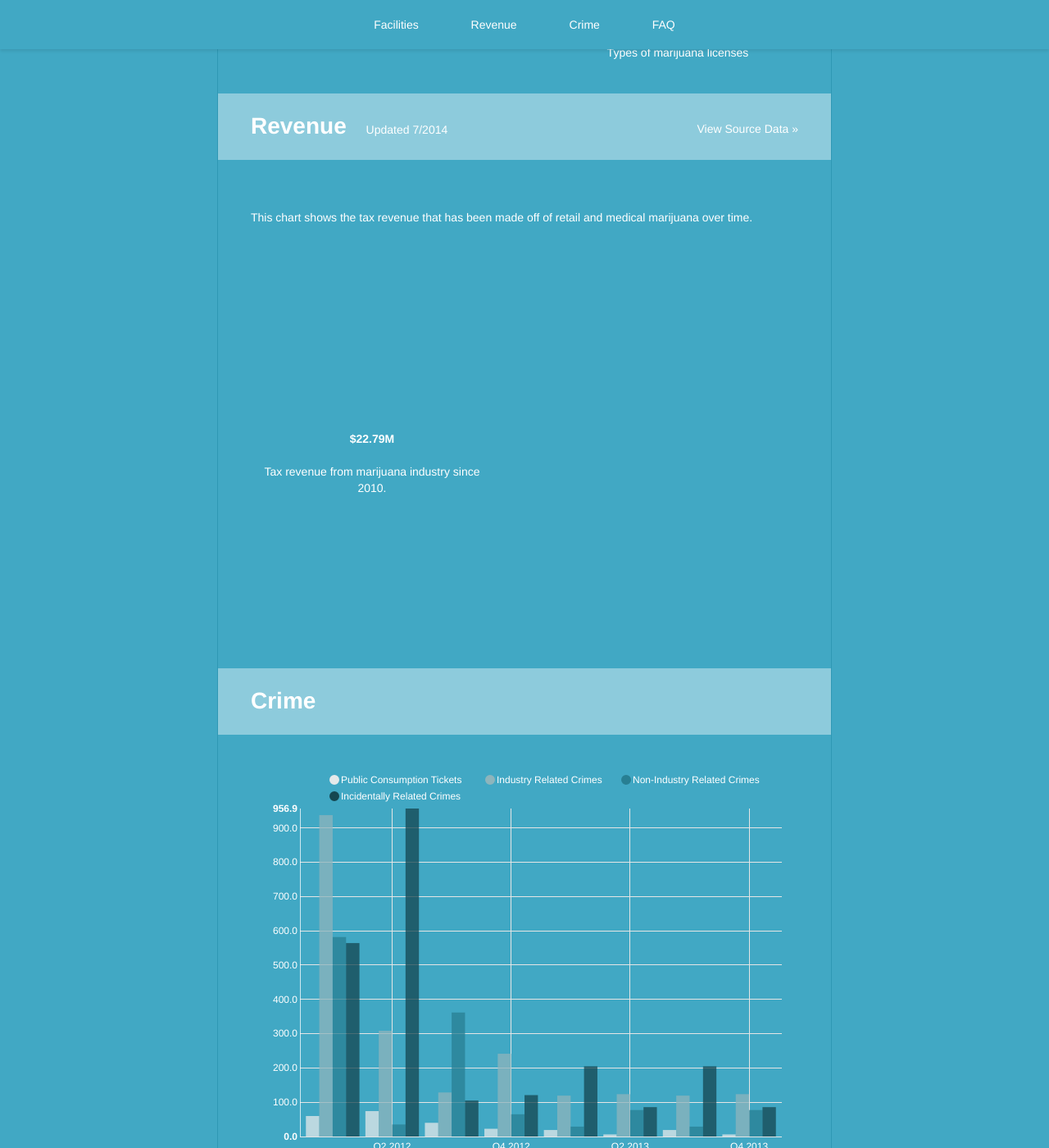
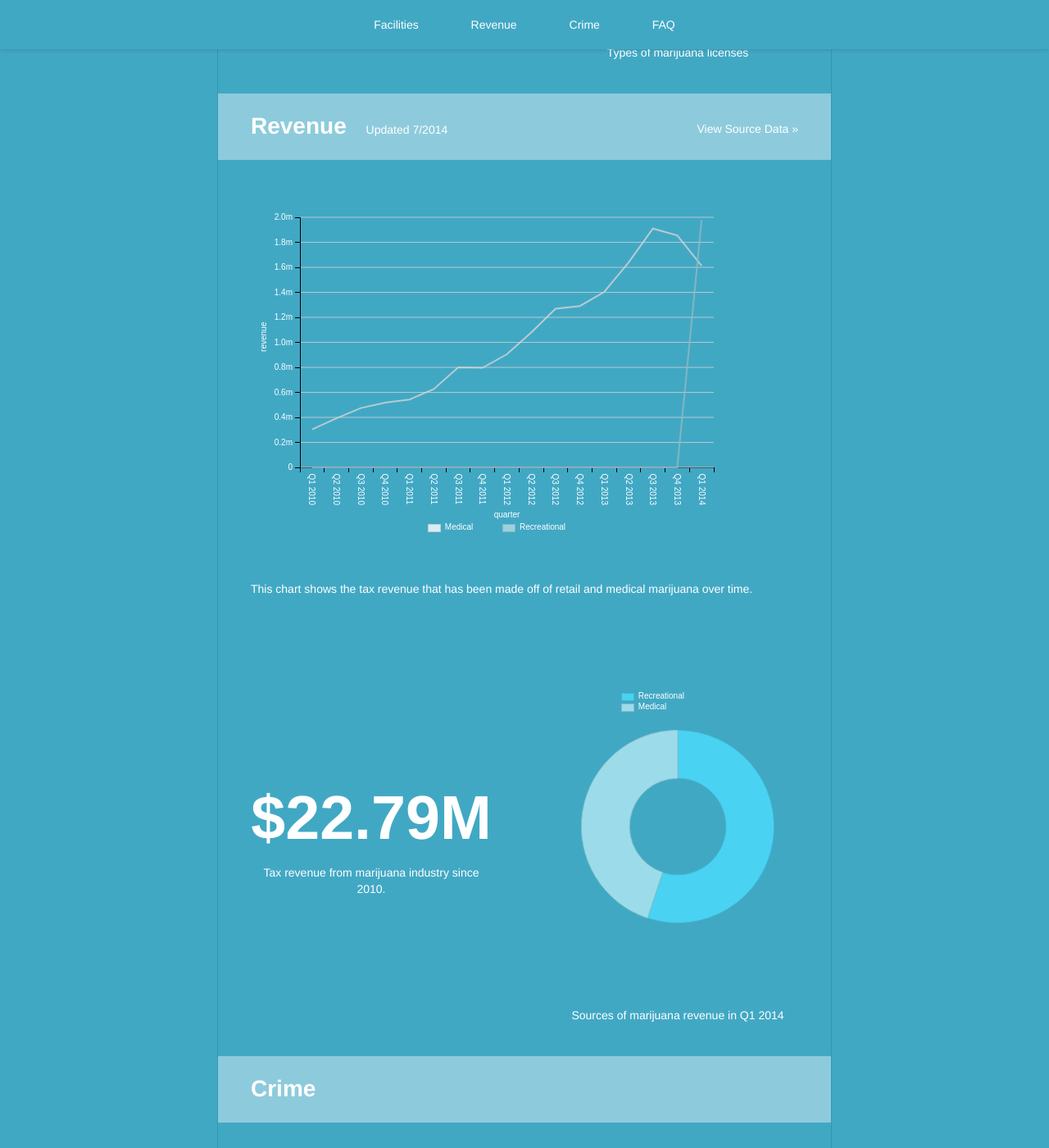
Before and after one commit to boonrs/denver-marijuana-infographic, a Jekyll site: the page built from index.html, in a window 1280 px wide and 1400 px high, scrolled down 980 px. Shown: the whole window at 82% size. Built offline with Jekyll 4.4.1, drawn with Linux system fonts in a browser that asks for light colours; Markdown is read by kramdown in place of the engine named in the settings; some of the changed lines change nothing that is shown.

Commit message:
Update line graph

```diff
--- a/_layouts/default.html
+++ b/_layouts/default.html
@@ -23,7 +23,6 @@
         <script type="text/javascript" src="javascripts/crime.js"></script>
         <script type="text/javascript" src="javascripts/facilities.js"></script>
         <script type="text/javascript" src="javascripts/revenue.js"></script>
-        <script type="text/javascript" src="data/revenue.json"></script>
         <script type="text/javascript" src="data/facilities.json"></script>
         <script type="text/javascript" src="data/crime.json "></script>
 
--- /dev/null
+++ b/data/revenue-over-time.csv
@@ -0,0 +1,35 @@
+quarter,q,year,type,revenue
+Q1 2010,Q1,2010,Recreational,0
+Q1 2010,Q1,2010,Medical,303861
+Q2 2010,Q2,2010,Recreational,0
+Q2 2010,Q2,2010,Medical,392545
+Q3 2010,Q3,2010,Recreational,0
+Q3 2010,Q3,2010,Medical,475078
+Q4 2010,Q4,2010,Recreational,0
+Q4 2010,Q4,2010,Medical,518044
+Q1 2011,Q1,2011,Recreational,0
+Q1 2011,Q1,2011,Medical,542661
+Q2 2011,Q2,2011,Recreational,0
+Q2 2011,Q2,2011,Medical,626904
+Q3 2011,Q3,2011,Recreational,0
+Q3 2011,Q3,2011,Medical,799404
+Q4 2011,Q4,2011,Recreational,0
+Q4 2011,Q4,2011,Medical,796136
+Q1 2012,Q1,2012,Recreational,0
+Q1 2012,Q1,2012,Medical,904886
+Q2 2012,Q2,2012,Recreational,0
+Q2 2012,Q2,2012,Medical,1079088
+Q3 2012,Q3,2012,Recreational,0
+Q3 2012,Q3,2012,Medical,1269030
+Q4 2012,Q4,2012,Recreational,0
+Q4 2012,Q4,2012,Medical,1290688
+Q1 2013,Q1,2013,Recreational,0
+Q1 2013,Q1,2013,Medical,1403100
+Q2 2013,Q2,2013,Recreational,0
+Q2 2013,Q2,2013,Medical,1638400
+Q3 2013,Q3,2013,Recreational,0
+Q3 2013,Q3,2013,Medical,1910021
+Q4 2013,Q4,2013,Recreational,0
+Q4 2013,Q4,2013,Medical,1854905
+Q1 2014,Q1,2014,Recreational,1976928
+Q1 2014,Q1,2014,Medical,1612036
--- a/data/revenue.json
+++ /dev/null
@@ -1,64 +0,0 @@
-var revenue  = {
-  "big_number": {
-    "total-alt": "$22,793,749",
-    "total": "$22.79M",
-    "bold_description": "Tax revenue from marijuana industry since 2010."
-  },
-  "over_time": {
-    "title": "Marijuana Revenue in Denver",
-    "argument": "quarter",
-    "value_label": "millions",
-    "value1": "recreational",
-    "value1_name": "Recreational",
-    "value2": "medical",
-    "value_name": "medical",
-    "value2_name": "Medical",
-    "argument": "quarter",
-    "data": [
-      { quarter: "Q1 2010", recreational: 0, medical: 303861},
-      { quarter: "Q2 2010", recreational: 0, medical: 392545},
-      { quarter: "Q3 2010", recreational: 0, medical: 475078},
-      { quarter: "Q4 2010", recreational: 0, medical: 518044},
-      { quarter: "Q1 2011", recreational: 0, medical: 542661},
-      { quarter: "Q2 2011", recreational: 0, medical: 626904},
-      { quarter: "Q3 2011", recreational: 0, medical: 799404},
-      { quarter: "Q4 2011", recreational: 0, medical: 796136},
-      { quarter: "Q1 2012", recreational: 0, medical: 904886},
-      { quarter: "Q2 2012", recreational: 0, medical: 1079088},
-      { quarter: "Q3 2012", recreational: 0, medical: 1269030},
-      { quarter: "Q4 2012", recreational: 0, medical: 1290688},
-      { quarter: "Q1 2013", recreational: 0, medical: 1403100},
-      { quarter: "Q2 2013", recreational: 0, medical: 1638400},
-      { quarter: "Q3 2013", recreational: 0, medical: 1910021},
-      { quarter: "Q4 2013", recreational: 0, medical: 1854905},
-      { quarter: "Q1 2014", recreational: 1976928, medical: 1612036}
-    ]
-  },
-  "types": {
-    "title": "Where Marijuana Revenue Came From",
-    "description": "Sources of marijuana revenue in Q1 2014",
-    "argument": "strain",
-    "value": "money",
-    "data": [
-      { strain: "Medical", money: 1612036 },
-      { strain: "Recreational", money: 1976928}
-    ]
-  },
-  "employees": {
-    "title": "Employees",
-    "description": "In addition to adding revenue, the Marijuana Industry has created new jobs. An employee here means anyone who works in a Marijuana Facility.",
-    "argument": "quarter",
-    "value": "employees",
-    "value_name": "Employees",
-    "data": [
-      {quarter: "Q1 2012", employees: 1214},
-      {quarter: "Q2 2012", employees: 1235},
-      {quarter: "Q3 2012", employees: 1299},
-      {quarter: "Q4 2012", employees: 1531},
-      {quarter: "Q1 2013", employees: 1645},
-      {quarter: "Q2 2013", employees: 1754},
-      {quarter: "Q3 2013", employees: 1818},
-      {quarter: "Q4 2013", employees: 1589}
-    ]
-  }
-};
--- a/javascripts/revenue.js
+++ b/javascripts/revenue.js
@@ -1,9 +1,17 @@
 
 $( document ).ready(function() {
+  var big_number = {
+    "total-alt": "$22,793,749",
+    "total": "$22.79M",
+    "bold_description": "Tax revenue from marijuana industry since 2010."
+  };
+
+  var description = "Sources of marijuana revenue in Q1 2014";
+
   revenuesSource("http://data.denvergov.org/dataset/city-and-county-of-denver-marijuana-sales-tax");
-  revenueCount(revenue.big_number);
-  revenueArea(revenue.over_time);
-  revenueDonut(revenue.types);
+  revenueCount(big_number);
+  revenueArea();
+  revenueDonut(description);
 });
 
 function revenuesSource(url) {
@@ -16,13 +24,15 @@ function revenueCount(big_number) {
   $("#revenue-number-description").text(big_number.description);
 }
 
-function revenueDonut(types) {
-  $("#revenue-donut-description").text(types.description);
+function revenueDonut(description) {
+  $("#revenue-donut-description").text(description);
   var svg = dimple.newSvg("#revenue-donut", 590, 400);
   d3.csv("/data/revenue-current-quarter.csv", function (data) {
     var myChart = new dimple.chart(svg, data);
     myChart.addMeasureAxis("p", "value");
     var ring = myChart.addSeries("label", dimple.plot.pie);
+
+    // Tooltip
     ring.getTooltipText = function (e) {
       return [ e.aggField[0], formatPercent(e.piePct) ];
     };
@@ -38,67 +48,29 @@ function revenueDonut(types) {
   });
 }
 
-<!-- http://chartjs.devexpress.com/Demos/VizGallery/#chart/chartsareaseriesarea -->
-function revenueArea(over_time) {
-  $("#revenue-area").dxChart({
-    dataSource: over_time.data,
-    commonSeriesSettings: {
-        type: "line",
-        argumentField: over_time.argument,
-    },
-    series: [
-        { valueField: over_time.value1, name: over_time.value1_name, color:'#fff' },
-        { valueField: over_time.value2, name: over_time.value2_name, color:'#b3dce8'  }
-    ],
-    title: {
-            text: over_time.title,
-            font: {
-                color: 'white',
-                family: 'Helvetica, Arial, sans-serif',
-                opacity: 0.9,
-                size: 25,
-                weight: 400
-            }
-        },
-    argumentAxis:{
-        valueMarginsEnabled: false,
+function revenueArea(){
+  var svg = dimple.newSvg("#revenue-area", 590, 400);
 
-    },
-    commonAxisSettings: {
-            label: {
-                overlappingBehavior: {
-                    mode: 'rotate',
-                    rotationAngle: 45
-                },
-                font: {
-                  color: 'white',
-                  family: 'Helvetica, Arial, sans-serif',
-                  size: 12,
-                  weight: 100
-                }
+  d3.csv("/data/revenue-over-time.csv", function(data) {
+    var myChart = new dimple.chart(svg, data);
+    myChart.setBounds(60, 30, 505, 305);
+    var x = myChart.addCategoryAxis("x", "quarter");
+    x.addOrderRule("year");
+    x.addOrderRule("q");
+    myChart.addMeasureAxis("y", "revenue");
+    var lines = myChart.addSeries("type", dimple.plot.line);
 
-            }
-        },
-  valueAxis:{
-    label: {
-      format: over_time.value_label
-    }
+    // Tooltip
+    lines.getTooltipText = function (e) {
+      return [e.aggField[0] + ' ' + e.cx, e.cy];
+    };
 
-  },
-  legend: {
-      verticalAlignment: "bottom",
-      horizontalAlignment: "center",
-      font: {
-        color: 'white',
-        family: 'Helvetica, Arial, sans-serif',
-        size: 12,
-        weight: 100
-      }
-  },
-  tooltip: {
-    enabled: true,
-    format: 'currency',
-    color: '#5395a5'
-  },
+    // Styling: Change this Kavi!
+    myChart.defaultColors = [
+      new dimple.color("#fff"),
+      new dimple.color("#b3dce8")
+    ];
+    myChart.addLegend("10%,150px","1%,400px","10%,150px","10%,20px");
+    myChart.draw();
   });
 }
```
